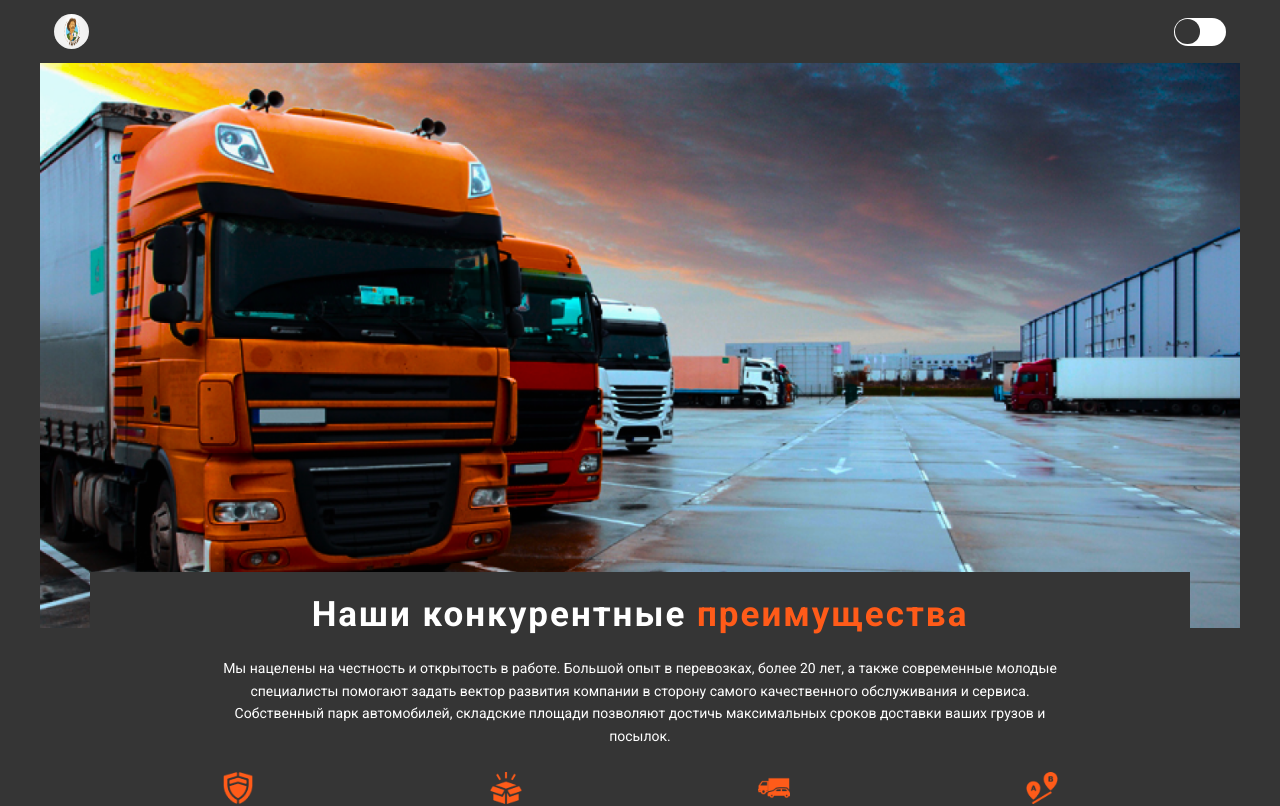
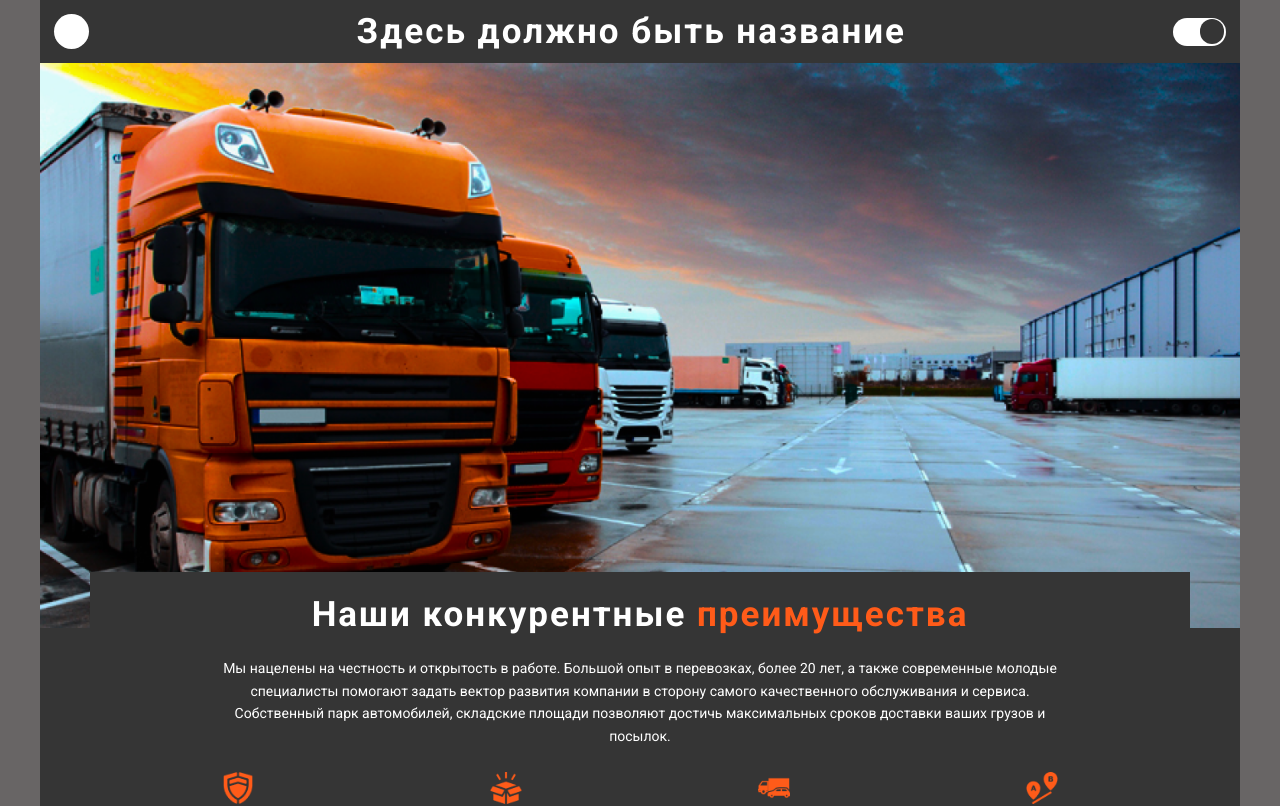
Before and after one commit to Andrej-Novik/themes, a Vue app: page / in a window 1280 px wide. Shown: the top 806 px of the page. Built offline with nearby package versions, Linux system fonts and the light colour scheme.

Commit message:
T-1: - themes

```diff
--- a/public/index.html
+++ b/public/index.html
@@ -1,5 +1,5 @@
 <!DOCTYPE html>
-<html lang="">
+<html lang="" data-theme="dark">
   <head>
     <meta charset="utf-8">
     <meta http-equiv="X-UA-Compatible" content="IE=edge">
--- a/src/App.vue
+++ b/src/App.vue
@@ -15,13 +15,16 @@ export default {
     Header,
     Content,
   },
+  mounted() {
+    this.$store.commit("themes/initDataTheme");
+  },
 };
 </script>
 
 <style lang="scss">
 @import "./assets/styles/styles";
 body {
-  background-color: $Dark;
+  background-color: #686565;
   font-family: "Roboto", sans-serif;
 }
 .container {
--- a/src/components/Content.vue
+++ b/src/components/Content.vue
@@ -111,4 +111,17 @@ export default {
     }
   }
 }
+
+[data-theme="light"] .container {
+  background-color: $White;
+  color: $Dark;
+  .info {
+    background-color: $White;
+    h2 {
+      span {
+        color: $Dark;
+      }
+    }
+  }
+}
 </style>
--- a/src/components/Header.vue
+++ b/src/components/Header.vue
@@ -1,29 +1,23 @@
 <template>
   <header :class="$style.header">
-    <div :class="$style.logo">
-      <img src="../assets/images/logo.jpg" alt="" />
-    </div>
-    <div :class="$style.change" @click="change">
+    <div :class="$style.logo"></div>
+    <div :class="$style.title">Здесь должно быть название</div>
+    <div :class="$style.change" @click="$store.commit('themes/toggleTheme')">
       <div
-        :class="[
-          $style.slider,
-          !getIsDark ? $style.sliderRight : $style.sliderLeft,
-        ]"
+        :class="[$style.slider, theme === 'dark' ? $style.sliderLeft : $style.sliderRight]"
       ></div>
     </div>
   </header>
 </template>
 
 <script>
-import { mapGetters, mapMutations } from "vuex";
+import { mapState } from "vuex";
 export default {
   name: "Header",
-  computed: mapGetters(["getIsDark"]),
-  methods: {
-    ...mapMutations(["changeIsDark"]),
-    change() {
-      this.changeIsDark();
-    },
+  computed: {
+    ...mapState({
+      theme: (state) => state.themes.theme,
+    }),
   },
 };
 </script>
@@ -43,10 +37,19 @@ export default {
     width: 2.5rem;
     height: 2.5rem;
     border-radius: 50%;
-    overflow: hidden;
-    img {
-      width: 100%;
-      height: 100%;
+    background-color: $White;
+  }
+  .title {
+    color: $White;
+    font-size: 2.5rem;
+    font-weight: 700;
+    letter-spacing: 2px;
+    @include tablet {
+      font-size: 2rem;
+      letter-spacing: 1.5px;
+    }
+    @include custom(630px) {
+      display: none;
     }
   }
   .change {
@@ -72,4 +75,20 @@ export default {
     }
   }
 }
+
+[data-theme="light"] .header {
+  background-color: $White;
+  .logo {
+    background-color: $Dark;
+  }
+  .title {
+    color: $Dark;
+  }
+  .change {
+    background-color: $Dark;
+    .slider {
+      background-color: $White;
+    }
+  }
+}
 </style>
--- a/src/store/index.js
+++ b/src/store/index.js
@@ -1,22 +1,11 @@
 import Vue from "vue";
 import Vuex from "vuex";
+import themes from "./modules/themes"
 
 Vue.use(Vuex);
 
 export default new Vuex.Store({
-	state: {
-		isDark: true
+	modules: {
+		themes
 	},
-	getters: {
-		getIsDark(state) {
-			return state.isDark
-		}
-	},
-	mutations: {
-		changeIsDark(state) {
-			state.isDark = !state.isDark
-		}
-	},
-  actions: {},
-  modules: {},
 });
--- /dev/null
+++ b/src/store/modules/themes.js
@@ -0,0 +1,28 @@
+export const state = () => ({
+  theme: "dark",
+});
+
+export const mutations = {
+  initDataTheme(state) {
+    const theme = localStorage.getItem("theme");
+    document.documentElement.dataset.theme = theme || "dark";
+    state.theme = theme;
+  },
+  setTheme(state, theme) {
+    localStorage.setItem("theme", theme);
+    document.documentElement.dataset.theme = theme;
+    state.theme = theme;
+  },
+  toggleTheme(state) {
+    let newTheme = state.theme === "dark" ? "light" : "dark";
+    localStorage.setItem("theme", newTheme);
+    document.documentElement.dataset.theme = newTheme;
+    state.theme = newTheme;
+  },
+};
+
+export default {
+  namespaced: true,
+  state,
+  mutations,
+};
```
